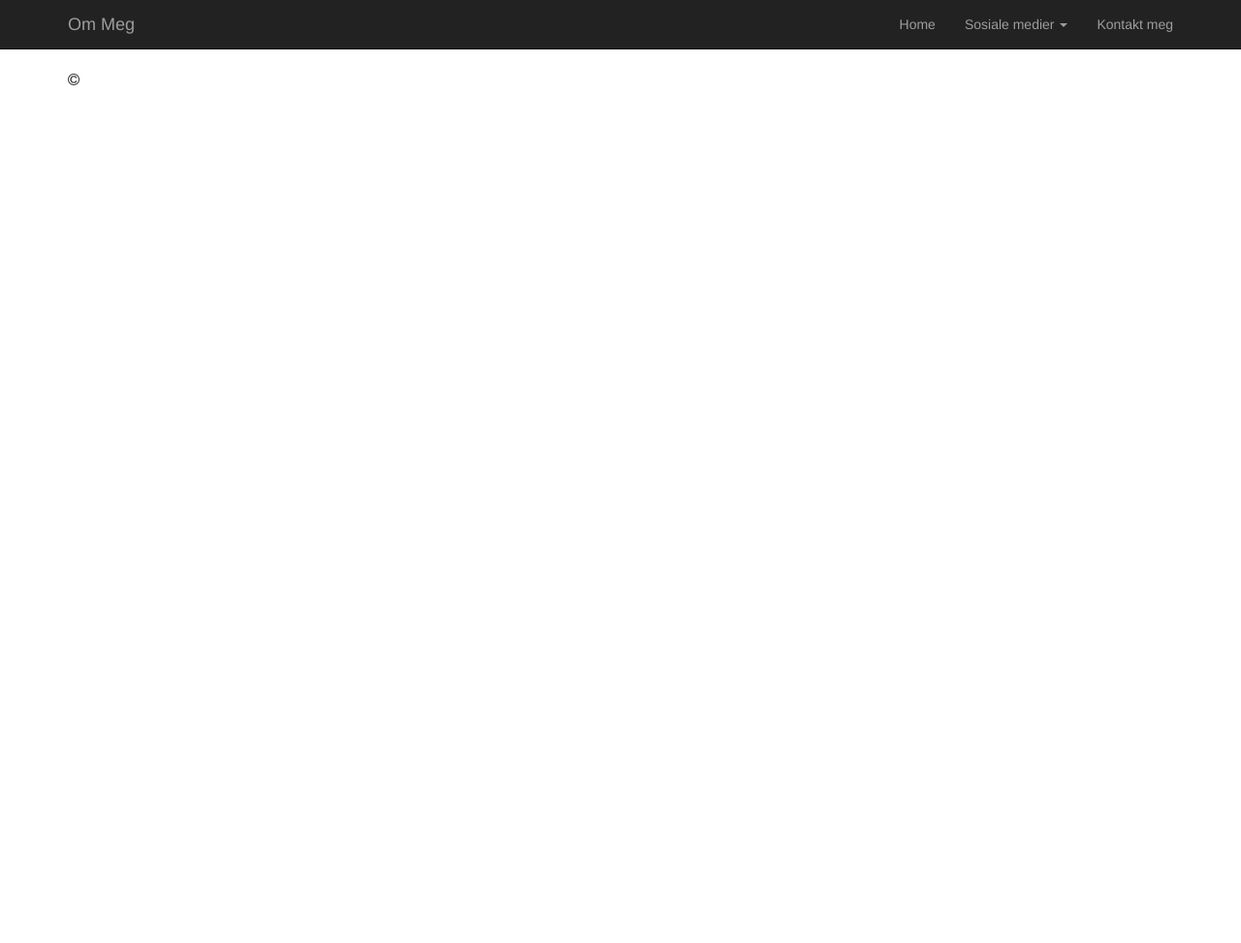
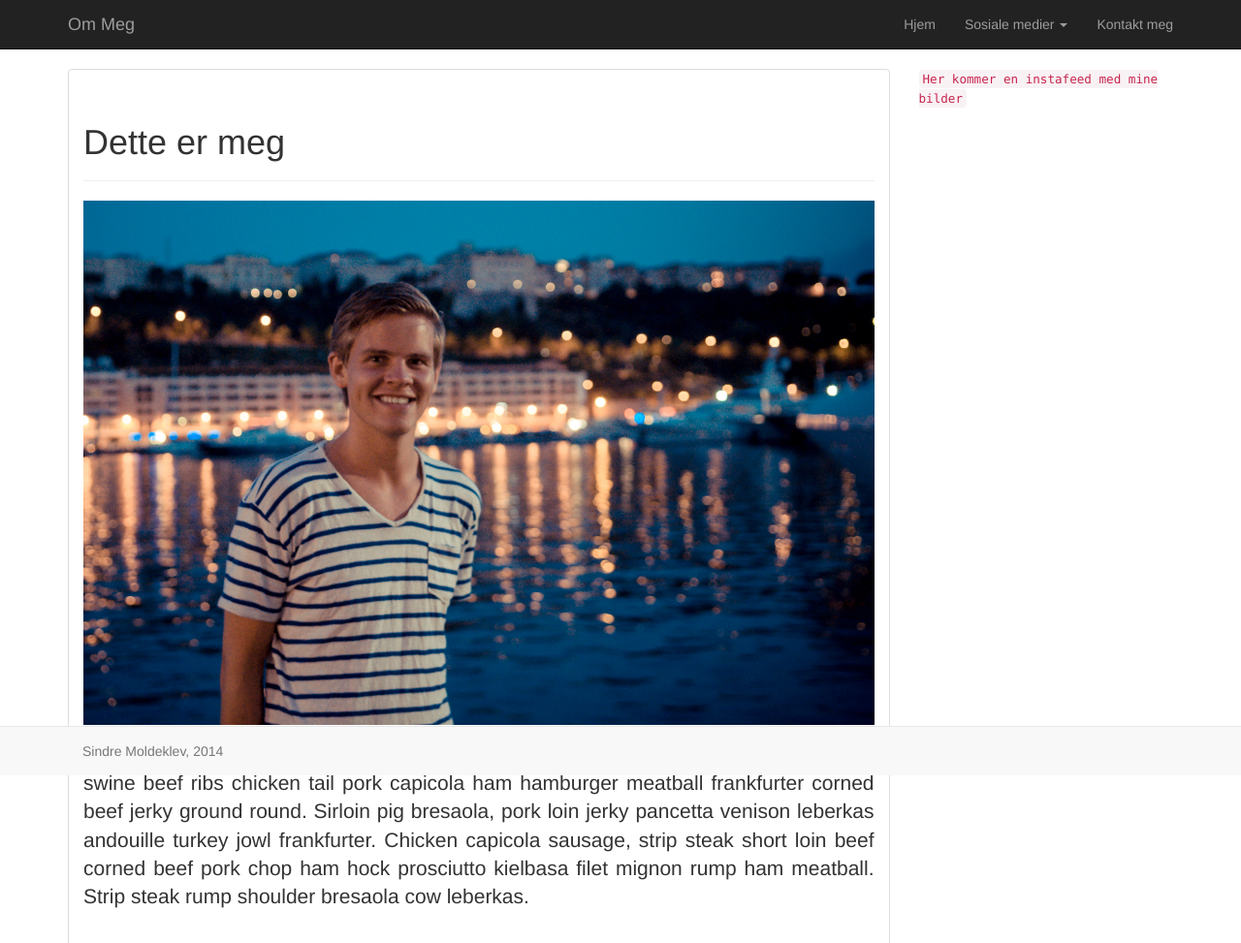
Before and after one commit to sndrem/Web-utvikling, a plain HTML site: page Sindre sin nettside/aboutMe.html in a window 1280 px wide. Shown: the top 973 px of the page at 97% size. Before the commit the page ends 800 px from the top, so only its background shows below. Drawn offline with Linux system fonts and the light colour scheme; files whose address does not match are found by name.

Commit message:
Begynner å komme seg nå

```diff
--- a/Sindre sin nettside/aboutMe.html
+++ b/Sindre sin nettside/aboutMe.html
@@ -4,17 +4,19 @@
 		<meta charset="utf-8">
 		<title>Om Meg</title>
 
+	<!-- Load font-awesome stylesheet -->
+		<link href="http://maxcdn.bootstrapcdn.com/font-awesome/4.2.0/css/font-awesome.min.css" rel="stylesheet">
 		<!-- Include meta tag for correct showing of content for every device -->
 		<meta name="viewport" content="width=device-width", initial-scale="1.0">
 		<!-- Load boostrap css stylesheet -->
 		<link rel="stylesheet" type="text/css" href="dist/css/bootstrap.min.css">
 		<!-- Load custom stylesheet -->
 		<link rel="stylesheet" type="text/css" href="aboutMeStyles.css">
-		<!-- Load font-awesome which is awesome -->
-		<link rel="stylesheet" type="text/css" href="font-awesome.css">
+
 	</head>
 
 	<body>
+
 
 		<!-- her lager vi navigasjonsmenyen i toppen -->
 		<div class="navbar navbar-inverse navbar-static-top">
@@ -36,7 +38,7 @@
 
 					<!-- Dersom en knapp skal være aktiv kan man legge til class="active" på et element som feks en knapp. -->
 					<ul class="nav navbar-nav navbar-right">
-						<li><a href="#">Home</a></li>
+						<li><a href="#">Hjem</a></li>
 						<li class="dropdown">
 							<a href="#" class="dropdown-toggle" data-toggle="dropdown">Sosiale medier <b class="caret"></b></a>
 							<ul class="dropdown-menu">
@@ -53,11 +55,41 @@
 		</div>
 	</div> <!-- Slutt på navigasjon -->
 
+	<!-- Klasse for jumbotron og instagram-bilder -->
+	<div class="container">
+		<div class="row">
+
+				<div class="col-lg-9">
+
+					<div class="panel panel-default">
+						<div class="panel-body">
+
+							<div class="page-header">
+							<h1>Dette er meg</h1>
+							</div>
+
+
+							<img class="featuredImg" src="Images/sindre.jpg" alt="Sindre" width="100%">
+							<p class="lead text-justify">Mitt navn er Sindre Moldeklev og jeg er 22 år gammel. Bacon ipsum dolor amet doner swine beef ribs chicken tail pork capicola ham hamburger meatball frankfurter corned beef jerky ground round. Sirloin pig bresaola, pork loin jerky pancetta venison leberkas andouille turkey jowl frankfurter. Chicken capicola sausage, strip steak short loin beef corned beef pork chop ham hock prosciutto kielbasa filet mignon rump ham meatball. Strip steak rump shoulder bresaola cow leberkas.</p>
+						</div>
+					</div>
+
+				</div>
+
+				<div class="col-lg-3">
+					<code>Her kommer en instafeed med mine bilder</code>
+					<div id="myInstafeed"></div>
+
+				</div>
+
+		</div>
+	</div>
+
 	<!-- Her lager vi footeren -->
-	<div class="navbar">
+	<div class="navbar navbar-default navbar-fixed-bottom">
 
 		<div class="container">
-			<p class="fa fa-copyright"></p>
+				<p class="navbar-text">Sindre Moldeklev, 2014</p>
 		</div>
 
 	</div>
--- a/Sindre sin nettside/aboutMeStyles.scss
+++ b/Sindre sin nettside/aboutMeStyles.scss
@@ -0,0 +1,7 @@
+body{
+	margin-bottom: 0;
+}
+
+.featuredImg{
+	margin-bottom: 15px;
+}
```
Also changed, not shown: Sindre sin nettside/Images/sindre.jpg (added), Sindre sin nettside/aboutMeStyles.css, 1 other file.
